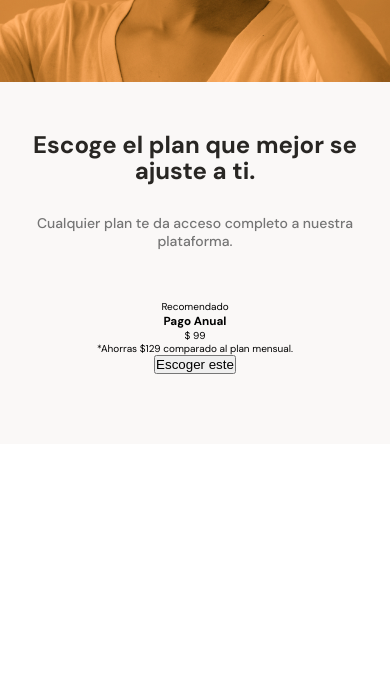
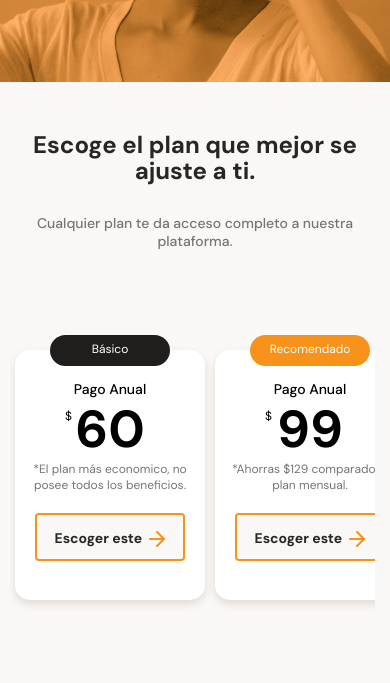
Before and after one commit to NahuelFarias/MobileFirst, a plain HTML site: page index.html in a window 390 px wide. Shown: the part 2758-3441 px from the top of the page. Before the commit the page ends 3202 px from the top, so only its background shows below. Drawn offline with Linux system fonts and the light colour scheme.

Commit message:
Termina desarrollo mobile first

```diff
--- a/index.html
+++ b/index.html
@@ -147,17 +147,53 @@
         </div>
         <section class="plans--container-slider">
           <article class="plans--container-card">
-            <p>Recomendado</p>
-            <div>
-              <h3>Pago Anual</h3>
-              <p><span>$</span> 99</p>
-              <p>*Ahorras $129 comparado al plan mensual.</p>
-              <button>Escoger este <span></span></button>
+            <p class="basic">Básico</p>
+            <div class="plan--info-container">
+              <h3 class="plan--card-title">Pago Anual</h3>
+              <p class="plan--card-price"><span>$</span> 60</p>
+              <p class="plan--card-saving">
+                *El plan más economico, no posee todos los beneficios.
+              </p>
+              <button class="plan--card-ca">Escoger este <span></span></button>
+            </div>
+          </article>
+          <article class="plans--container-card">
+            <p class="recommended">Recomendado</p>
+            <div class="plan--info-container">
+              <h3 class="plan--card-title">Pago Anual</h3>
+              <p class="plan--card-price"><span>$</span> 99</p>
+              <p class="plan--card-saving">
+                *Ahorras $129 comparado al plan mensual.
+              </p>
+              <button class="plan--card-ca">Escoger este <span></span></button>
+            </div>
+          </article>
+          <article class="plans--container-card">
+            <p class="mensual">Mensual</p>
+            <div class="plan--info-container">
+              <h3 class="plan--card-title">Pago Anual</h3>
+              <p class="plan--card-price"><span>$</span> 80</p>
+              <p class="plan--card-saving">
+                <span class="small--left-arrow"></span>*Ahorras $80 comparado al
+                plan básico.
+              </p>
+              <button class="plan--card-ca">Escoger este <span></span></button>
             </div>
           </article>
         </section>
       </section>
     </main>
-    <footer></footer>
+    <footer>
+      <section class="left--contacts">
+        <ul>
+          <li><a href="#">Linkedin</a></li>
+          <li><a href="#">Crunchbase</a></li>
+          <li><a href="#">Hackernews</a></li>
+        </ul>
+      </section>
+      <section class="rigth--logo">
+        <img src="./assets/img/logo-footer.svg" alt="Logo de Batatabit 2020" />
+      </section>
+    </footer>
   </body>
 </html>
--- a/styles.css
+++ b/styles.css
@@ -418,3 +418,140 @@ main {
   line-height: 1.8rem;
   color: #757575;
 }
+.plans--container-slider {
+  display: flex;
+  height: 316px;
+  overflow-x: scroll;
+  overscroll-behavior-x: contain;
+  scroll-snap-type: x proximity;
+  margin-right: 15px;
+  margin-left: 10px;
+}
+
+.plans--container-card {
+  position: relative;
+  scroll-snap-align: center;
+  width: 70%;
+  min-width: 190px;
+  max-width: 300px;
+  height: 250px;
+  margin: 50px 5px 0;
+  padding: 0 15px;
+  background-color: var(--just-white);
+  border-radius: 15px;
+  box-shadow: 0 4px 8px rgba(89, 73, 30, 0.16);
+}
+
+/* .plans--container-card .small--right-arrow {
+  position: absolute;
+  left: 231px;
+  top: 50%;
+  width: 24px;
+  height: 24px;
+  background-image: url(./assets/icons/right-arrow.svg);
+  background-repeat: no-repeat;
+  color: #bababa;
+} */
+
+.recommended,
+.mensual,
+.basic {
+  position: absolute;
+  width: 120px;
+  height: 31px;
+  padding: 6px;
+  top: -15px;
+  left: calc(50% - 60px);
+  font-size: 1.2rem;
+  background-color: var(--bitcoin-orange);
+  border-radius: 80px;
+  color: var(--just-white);
+}
+
+.mensual {
+  background-color: var(--secondary-blue);
+}
+.basic {
+  background-color: var(--warm-black);
+}
+
+.plan--card-title {
+  padding-top: 30px;
+  font-size: 1.4rem;
+  font-weight: 500;
+  line-height: 1.8rem;
+  color: black;
+}
+
+.plan--card-price {
+  padding: 5px 0;
+  font-size: 5.2rem;
+  font-weight: bold;
+  line-height: 5.3rem;
+  color: black;
+}
+
+.plan--card-price span {
+  position: absolute;
+  left: calc(50% - 45px);
+  top: calc(50% - 85px);
+  font-size: 1.2rem;
+  font-weight: 300;
+}
+
+.plan--card-saving {
+  font-size: 1.2rem;
+  color: #757575;
+}
+
+.plan--card-ca {
+  width: 150px;
+  height: 48px;
+  margin-top: 20px;
+  background-color: #faf8f7;
+  border: 2px solid var(--bitcoin-orange);
+  border-radius: 4px;
+  font-family: "DM Sans", sans-serif;
+  font-size: 1.4rem;
+  font-weight: bold;
+  line-height: 1.8rem;
+  color: var(--black);
+}
+
+.plan--card-ca span {
+  display: inline-block;
+  width: 20px;
+  height: 20px;
+  background-image: url(./assets/icons/orange-right-arrow.svg);
+  vertical-align: text-bottom;
+}
+
+footer {
+  display: flex;
+  width: 100%;
+  height: 150px;
+  background-color: var(--bitcoin-orange);
+}
+
+footer section {
+  display: flex;
+  width: 50%;
+  justify-content: center;
+  align-items: center;
+}
+
+footer .left--contacts ul {
+  font-size: 1.4rem;
+  font-weight: 500;
+  line-height: 1.8rem;
+  list-style: none;
+}
+
+.left--contacts li {
+  margin: 10px 0;
+}
+
+.left--contacts a {
+  text-decoration: none;
+  color: var(--just-white);
+}
```
